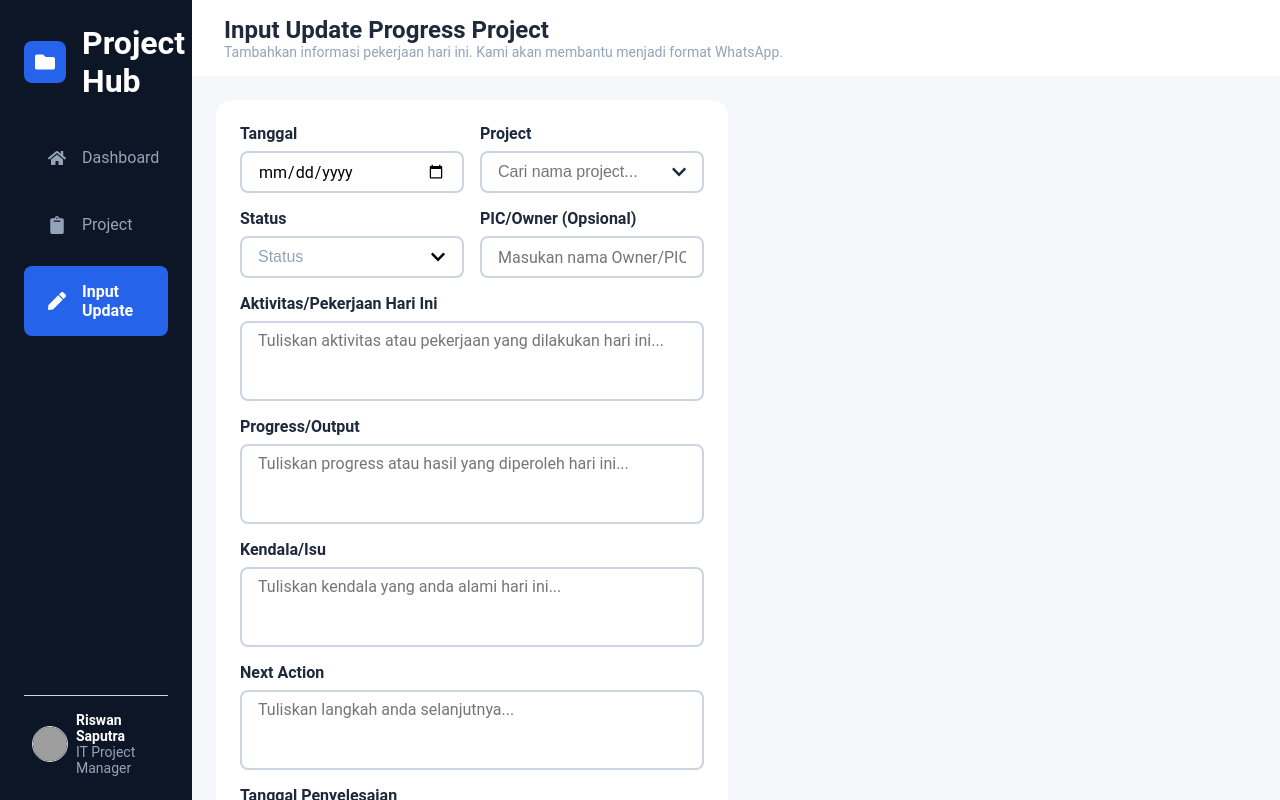
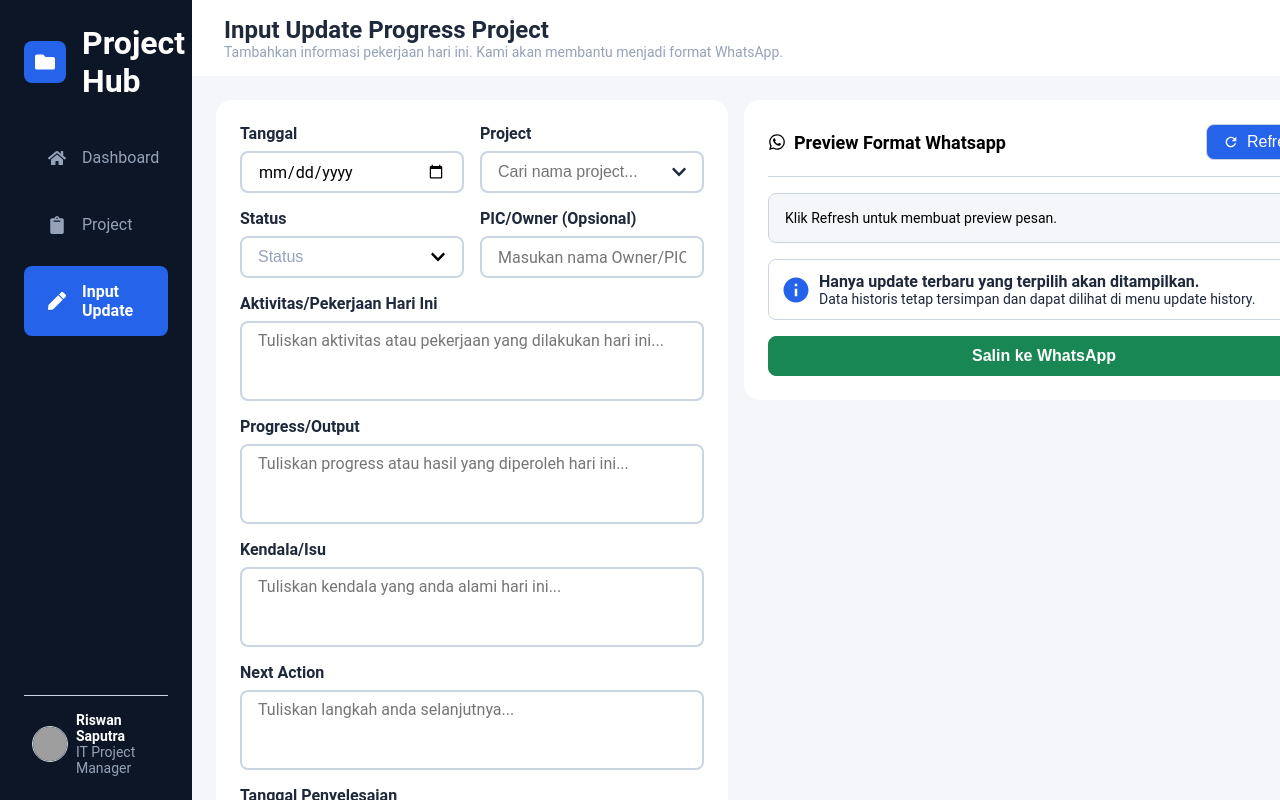
Before and after one commit to tjokabelputra/Project-Hub, a React (Vite) app: page /updates in a window 1280 px wide. Built offline with nearby package versions, Linux system fonts and the light colour scheme; grey boxes are pictures that could not be loaded.

Commit message:
added udpate message preview

```diff
--- a/src/components/PaginationComponent.jsx
+++ b/src/components/PaginationComponent.jsx
@@ -15,7 +15,7 @@
   );
 
   return (
-    <div className="project-list-layout__footer">
+    <div className="pagination-component">
       <p>
                 Menampilkan{' '}
         {filteredDataLength === 0 ? 0 : startIndex + 1}
@@ -24,13 +24,13 @@
         {' dari '}
         {filteredDataLength} project
       </p>
-      <div className="project-list-layout__pagination">
+      <div className="pagination-component__actions">
         <button
           type="button"
           className={
             currentPage !== 1
-              ? 'project-list-layout__page project-list-layout__page--active'
-              : 'project-list-layout__page'
+              ? 'pagination-component__page pagination-component__page--active'
+              : 'pagination-component__page'
           }
           disabled={currentPage === 1}
           onClick={() => setCurrentPage((page) => page - 1)}>
@@ -43,8 +43,8 @@
             type="button"
             className={
               currentPage === page
-                ? 'project-list-layout__page project-list-layout__page--active'
-                : 'project-list-layout__page'
+                ? 'pagination-component__page pagination-component__page--active'
+                : 'pagination-component__page'
             }
             onClick={() => setCurrentPage(page)}>
             {page}
@@ -54,8 +54,8 @@
           type="button"
           className={
             currentPage === pageCount || pageCount === 0
-              ? 'project-list-layout__page'
-              : 'project-list-layout__page project-list-layout__page--active'
+              ? 'pagination-component__page'
+              : 'pagination-component__page pagination-component__page--active'
           }
           disabled={currentPage === pageCount || pageCount === 0}
           onClick={() => setCurrentPage((page) => page + 1)}
--- /dev/null
+++ b/src/components/UpdatePage/MessagePreviewComponent.jsx
@@ -0,0 +1,35 @@
+import React from 'react';
+import { FaWhatsapp } from 'react-icons/fa';
+import { MdInfo, MdRefresh } from 'react-icons/md';
+
+function MessagePreviewComponent({ message, onGetMessage }) {
+  return (
+    <div className="message-preview">
+      <div className="message-preview__header">
+        <p className="message-preview__title">
+          <FaWhatsapp />Preview Format Whatsapp
+        </p>
+        <button type="button" className="message-preview__refresh" onClick={onGetMessage}>
+          <MdRefresh /> Refresh
+        </button>
+      </div>
+      <div className="message-preview__main">
+        <pre className="message-preview__text">
+          {message || 'Klik Refresh untuk membuat preview pesan.'}
+        </pre>
+      </div>
+      <div className="message-preview__info">
+        <MdInfo className="message-preview__info-icon" />
+        <div>
+          <p className="message-preview__info-title">Hanya update terbaru yang terpilih akan ditampilkan.</p>
+          <p className="message-preview__info-desc">Data historis tetap tersimpan dan dapat dilihat di menu update history.</p>
+        </div>
+      </div>
+      <button className="message-preview__copy-button">
+                Salin ke WhatsApp
+      </button>
+    </div>
+  );
+}
+
+export default MessagePreviewComponent;
--- a/src/page/InputUpdatePage.jsx
+++ b/src/page/InputUpdatePage.jsx
@@ -6,6 +6,8 @@
 import { asyncAddUpdate, asyncDeleteUpdate, asyncEditUpdate, asyncGetUpdates } from '../states/updates/action.js';
 import UpdateListTable from '../components/UpdatePage/UpdateListTable.jsx';
 import UpdatesListModal from '../components/UpdatePage/UpdatesListModal.jsx';
+import MessagePreviewComponent from "../components/UpdatePage/MessagePreviewComponent.jsx";
+import {formatUpdatedMessage} from "../util/util.js";
 
 function InputUpdatePage({ projects }) {
   const updates = useSelector((states) => states.updates);
@@ -24,6 +26,8 @@
   const [issue, onIssueChange, setIssue] = useInput('');
   const [action, onActionChange, setAction] = useInput('');
   const [finishDate, onFinishDateChange, setFinishDate] = useInput('');
+
+  const [message, setMessage] = useState('');
 
   useEffect(() => {
     dispatch(asyncGetUpdates());
@@ -100,6 +104,14 @@
     setIsViewAll(false);
   };
 
+  const generateUpdateObject = () => {
+    return { date, project, status, owner, activity, progress, issue, action, finishDate };
+  };
+
+  const onGetMessage = () => {
+    setMessage(formatUpdatedMessage(generateUpdateObject()));
+  };
+
   return (
     <section className="input-update">
       <div className="input-update__header">
@@ -115,6 +127,7 @@
             onResetInput={onResetInput}
             onCreateUpdate={onCreateUpdate}
             onEditUpdate={onEditUpdate}/>
+          <MessagePreviewComponent message={message} onGetMessage={onGetMessage} />
         </div>
         <div className="input-update__history">
           <div className="input-update__history-header">
--- a/src/style/page/updatePage.css
+++ b/src/style/page/updatePage.css
@@ -1,6 +1,7 @@
 @import '../update/updateInput.css';
 @import '../update/updatesTable.css';
 @import '../update/updateModal.css';
+@import '../update/messagePreview.css';
 
 .input-update__header {
     display: flex;
--- /dev/null
+++ b/src/style/pagination.css
@@ -0,0 +1,26 @@
+.pagination-component{
+    display: flex;
+    padding: 16px;
+    justify-content: space-between;
+}
+
+.pagination-component__actions {
+    display: flex;
+    flex-direction: row;
+    gap: 8px
+}
+
+.pagination-component__page {
+    padding-inline: 16px;
+    padding-block: 4px;
+    background: var(--surface-secondary);
+    border: 1px solid var(--background);
+    border-radius: 8px;
+    font-size: 12px;
+}
+
+.pagination-component__page--active {
+    background: var(--primary);
+    color: var(--text-secondary);
+    border: 2px solid var(--primary);
+}
--- a/src/style/project/projectTable.css
+++ b/src/style/project/projectTable.css
@@ -117,30 +117,3 @@
 .project-list-table tbody tr:hover {
     background: var(--background);
 }
-
-.project-list-layout__footer{
-    display: flex;
-    padding: 16px;
-    justify-content: space-between;
-}
-
-.project-list-layout__pagination {
-    display: flex;
-    flex-direction: row;
-    gap: 8px
-}
-
-.project-list-layout__page {
-    padding-inline: 16px;
-    padding-block: 4px;
-    background: var(--surface-secondary);
-    border: 1px solid var(--background);
-    border-radius: 8px;
-    font-size: 12px;
-}
-
-.project-list-layout__page--active {
-    background: var(--primary);
-    color: var(--text-secondary);
-    border: 2px solid var(--primary);
-}
--- a/src/style/style.css
+++ b/src/style/style.css
@@ -5,6 +5,7 @@
 @import './dropdownInput.css';
 @import './searchableSelect.css';
 @import './page/updatePage.css';
+@import './pagination.css';
 
 :root {
     --surface: #0D1627;
--- /dev/null
+++ b/src/style/update/messagePreview.css
@@ -0,0 +1,101 @@
+.message-preview {
+    display: flex;
+    flex-direction: column;
+    gap: 16px;
+    width: 600px;
+    height: fit-content;
+    background: var(--surface-secondary);
+    padding: 24px;
+    border-radius: 16px;
+}
+
+.message-preview__header {
+    display: flex;
+    justify-content: space-between;
+    border-bottom: 1px solid var(--border);
+    padding-bottom: 16px;
+}
+
+.message-preview__title {
+    display: flex;
+    align-items: center;
+    gap: 8px;
+    font: var(--text-primary);
+    font-size: 18px;
+    font-weight: bold;
+}
+
+.message-preview__refresh {
+    display: flex;
+    align-items: center;
+    gap: 8px;
+    background: var(--primary);
+    border: 1px solid var(--border);
+    border-radius: 8px;
+    padding-block: 8px;
+    padding-inline: 16px;
+    color: var(--text-secondary);
+    font-size: 16px;
+}
+
+.message-preview__main {
+    background: var(--background);
+    min-width: 0;
+    max-width: 100%;
+    overflow-x: auto;
+    padding: 16px;
+    border: 1px solid var(--border);
+    border-radius: 8px;
+}
+
+.message-preview__text {
+    max-width: 100%;
+    margin: 0;
+    white-space: pre-wrap;
+    overflow-wrap: anywhere;
+    word-break: normal;
+    box-sizing: border-box;
+    font: inherit;
+    font-size: 14px;
+}
+
+.message-preview__info {
+    display: flex;
+    align-items: center;
+    gap: 8px;
+    background: var(--info);
+    padding: 12px;
+    border: 1px solid var(--border);
+    border-radius: 8px;
+}
+
+.message-preview__info div {
+    display: flex;
+    flex-direction: column;
+}
+
+.message-preview__info-icon {
+    color: var(--primary);
+    font-size: 30px;
+}
+
+.message-preview__info-title {
+    color: var(--text-primary);
+    font-size: 16px;
+    font-weight: bold;
+}
+
+.message-preview__info-desc {
+    color: var(--text-primary);
+    font-size: 14px;
+}
+
+.message-preview__copy-button {
+    background: var(--success);
+    height: 40px;
+    border: 1px solid var(--success);
+    border-radius: 8px;
+    color: var(--text-secondary);
+    font-size: 16px;
+    font-weight: bold;
+}
--- a/src/util/util.js
+++ b/src/util/util.js
@@ -37,3 +37,21 @@
     return input !== null && input !== undefined && input !== '';
   });
 };
+
+export function formatUpdatedMessage(update) {
+  return [
+    `${update.project} – ${formatDate(update.date)}`,
+    '',
+    `• Progress: ${update.progress || '-'}`,
+    '',
+    `• Update: ${update.activity || '-'}`,
+    '',
+    `• Issue: ${update.issue || 'Tidak ada kendala'}`,
+    '',
+    `• Next Action: ${update.action || '-'}`,
+    '',
+    `• PIC: ${update.owner}`,
+    '',
+    `• Target: ${update.finishDate ? formatDate(update.finishDate) : '-'}`,
+  ].join('\n');
+}
```
